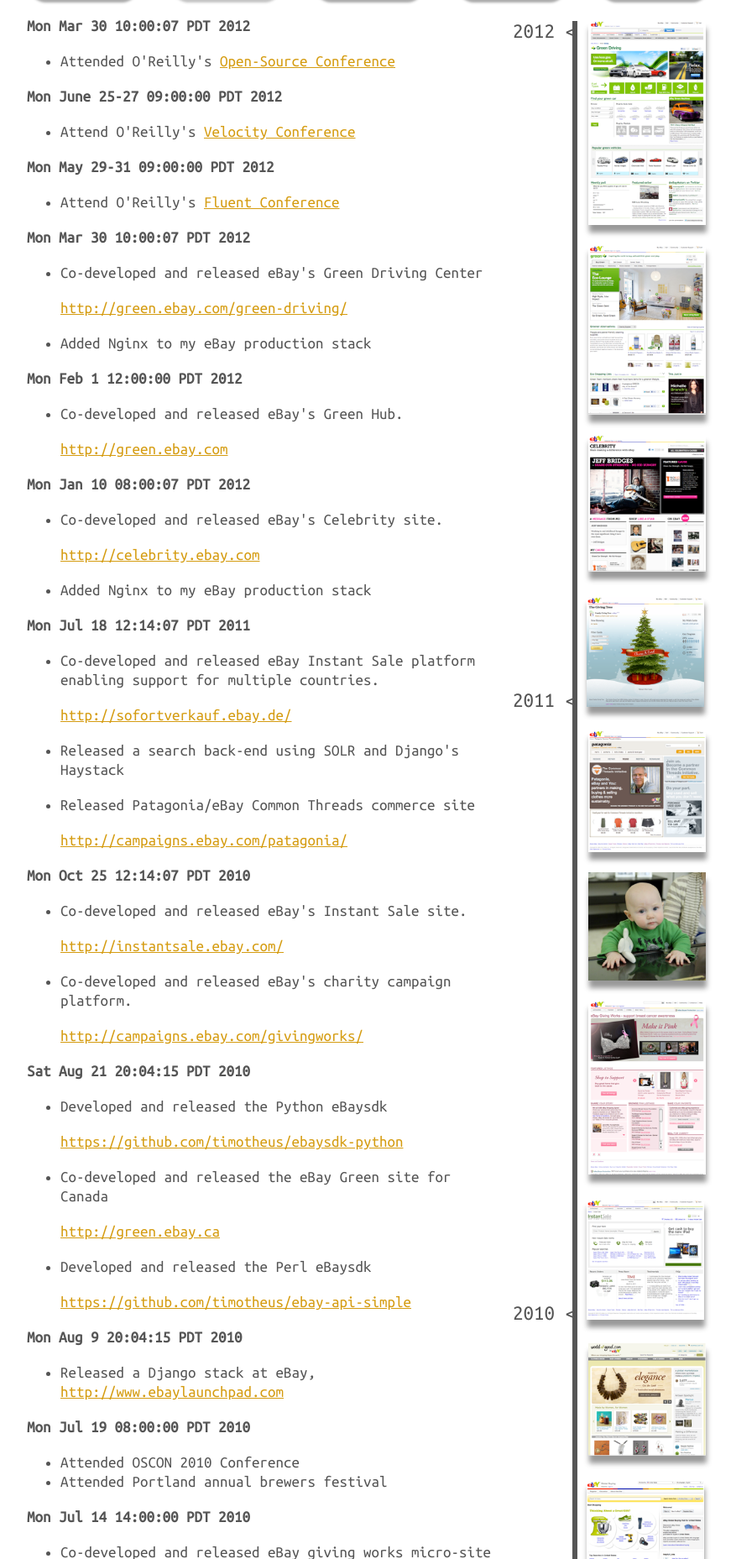
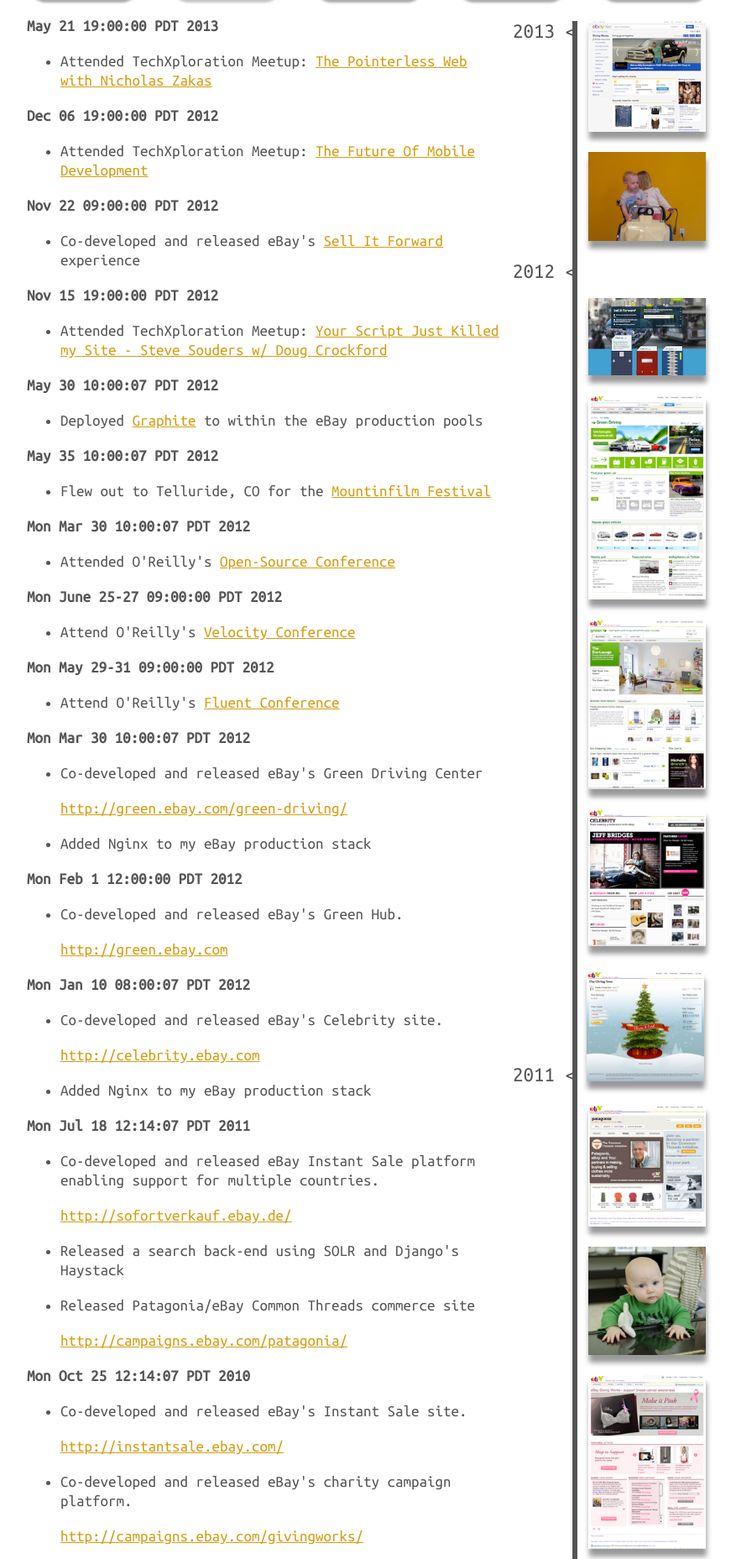
Before and after one commit to timotheus/timkeefer.com, a Python web app: template templates/changes.html in a window 1280 px wide. Shown: the part 135-1992 px from the top of the page at 84% size, without its empty margins (128-1005 px from the left). Run offline with Jinja, Linux system fonts and the light colour scheme; the template is opened without the code that fills it, so the values that code supplies are empty; some libraries are stand-ins or nearby versions; some web fonts are replaced.

Commit message:
additions to Changes and timeline

```diff
--- a/templates/changes.html
+++ b/templates/changes.html
@@ -40,6 +40,54 @@
 {% block content %}
 
 <div class="col1">
+
+<article>
+<p>May 21 19:00:00 PDT 2013</p>
+<ul>
+    <li><p>Attended TechXploration Meetup: <a href="http://www.meetup.com/TechXploration/events/98591062/">The Pointerless Web with Nicholas Zakas</a></p>
+    </li>
+</ul>
+</article>
+
+<article>
+<p>Dec 06 19:00:00 PDT 2012</p>
+<ul>
+    <li><p>Attended TechXploration Meetup: <a href="http://www.meetup.com/TechXploration/events/93213222/">The Future Of Mobile Development</a></p>
+    </li>
+</ul>
+</article>
+
+<article>
+<p>Nov 22 09:00:00 PDT 2012</p>
+<ul>
+    <li><p>Co-developed and released eBay's <a href="https://sellitforward.ebay.com">Sell It Forward</a> experience</p>
+    </li>
+</ul>
+</article>
+
+<article>
+<p>Nov 15 19:00:00 PDT 2012</p>
+<ul>
+    <li><p>Attended TechXploration Meetup: <a href="http://www.meetup.com/TechXploration/events/90057472/">Your Script Just Killed my Site - Steve Souders w/ Doug Crockford</a></p>
+    </li>
+</ul>
+</article>
+
+<article>
+<p>May 30 10:00:07 PDT 2012</p>
+<ul>
+    <li><p>Deployed <a href="https://github.com/graphite-project">Graphite</a> to within the eBay production pools </p>
+    </li>
+</ul>
+</article>
+
+<article>
+<p>May 35 10:00:07 PDT 2012</p>
+<ul>
+    <li><p>Flew out to Telluride, CO for the <a href="http://www.mountainfilm.org">Mountinfilm Festival</a></p>
+    </li>
+</ul>
+</article>
 
 <article>
 <p>Mon Mar 30 10:00:07 PDT 2012</p>
@@ -497,7 +545,11 @@
 
     </div -->
     <aside class="timeline">
+        <span class="marker">2013 &lt;</span>
+        <p><a href="/images/givingworks.png" title="eBay Green Hub"><img src="/images/givingworks200px.png" alt="" title="" /></a></p>
+        <p><a href="/images/sam2013.png" title="Sam again"><img src="/images/sam2013_200px.png" alt="" title="" /></a></p>
         <span class="marker">2012 &lt;</span>
+        <p><a href="/images/sif.png" title="eBay Sell It Forward"><img src="/images/sif200px.png" alt="" title="" /></a></p>
         <p><a href="/images/greendriving.png" title="eBay Green Hub"><img src="/images/greendriving200px.png" alt="" title="" /></a></p>
         <p><a href="/images/green.png" title="eBay Green Hub"><img src="/images/green200px.png" alt="" title="" /></a></p>
         <p><a href="/images/jeffbridges.png" title="eBay Celebrity" rel="gallery-timeline"><img src="/images/jeffbridges200px.png" alt="" title="" /></a></p>
```
Also changed, not shown: images/givingworks.png (added), images/givingworks200px.png (added), images/sam2013.png (added), images/sam2013_200px.png (added), images/sif.png (added), images/sif200px.png (added).
